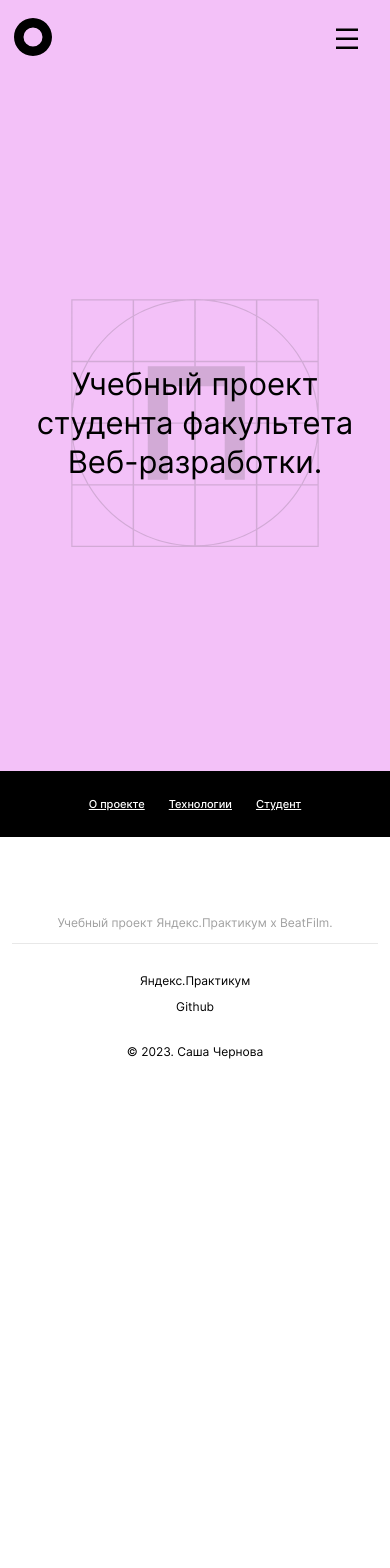
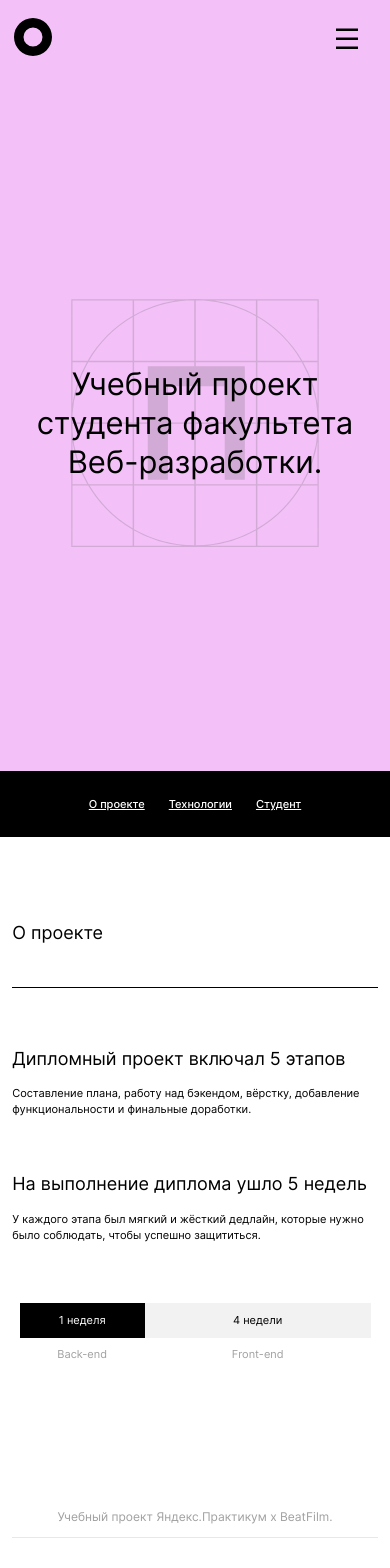
Before and after one commit to Ragna-A4/movies-explorer-frontend, a React (Create React App) app: page / in a window 390 px wide. Shown: the top 1568 px of the page. Before the commit the page ends 1079 px from the top, so only its background shows below. Built offline with nearby package versions, Linux system fonts and the light colour scheme.

Commit message:
feat: add aboutproject component

```diff
--- /dev/null
+++ b/src/components/Main/AboutProject/AboutProject.css
@@ -0,0 +1,203 @@
+.aboutProject {
+  display: flex;
+  align-items: flex-start;
+  flex-direction: column;
+  max-height: 608px;
+  margin: 0;
+  padding: 0;
+}
+
+@media screen and (max-width: 1279px) {
+  .aboutProject {
+    max-height: 585px;
+  }
+}
+
+@media screen and (max-width: 767px) {
+  .aboutProject {
+    max-height: 641px;
+  }
+}
+
+.aboutProject__title-container {
+  width: 90%;
+  border-bottom: 1px solid rgba(0, 0, 0, 1);
+  display: flex;
+  justify-content: flex-start;
+  padding: 0 0 23px 0;
+  margin: 110px auto 0;
+}
+
+@media screen and (max-width: 1279px) {
+  .aboutProject__title-container {
+    margin-top: 90px;
+  }
+}
+
+@media screen and (max-width: 767px) {
+  .aboutProject__title-container {
+    width: 93.7%;
+    padding-bottom: 28px;
+    margin-top: 70px;
+  }
+}
+
+.aboutProject__title {
+  line-height: 26.63px;
+  font-size: 22px;
+  font-weight: 400;
+}
+
+@media screen and (max-width: 767px) {
+  .aboutProject__title {
+    line-height: 21.78px;
+    font-size: 18px;
+  }
+}
+
+.aboutProject__description {
+  width: 90%;
+  display: flex;
+  justify-content: flex-start;
+  flex-direction: row;
+  justify-content: space-between;
+  gap: 40px;
+  margin: 70px auto 0;
+}
+@media screen and (max-width: 1279px) {
+  .aboutProject__description {
+    gap: 30px;
+  }
+}
+
+@media screen and (max-width: 767px) {
+  .aboutProject__description {
+    width: 93.7%;
+    flex-direction: column;
+    margin-top: 60px;
+    gap: 56px;
+  }
+}
+.aboutProject__block {
+  display: flex;
+  flex-direction: column;
+  gap: 26px;
+  padding: 0;
+  margin: 0;
+}
+
+@media screen and (max-width: 1279px) {
+  .aboutProject__block {
+    gap: 22px;
+  }
+}
+
+@media screen and (max-width: 767px) {
+  .aboutProject__block {
+    gap: 16px;
+  }
+}
+
+.aboutProject__subtitle {
+  line-height: 24.2px;
+  font-size: 20px;
+  font-weight: 400;
+}
+
+@media screen and (max-width: 767px) {
+  .aboutProject__subtitle {
+    line-height: 21.78px;
+    font-size: 18px;
+  }
+}
+
+.aboutProject__text {
+  margin: 0 auto;
+  line-height: 20px;
+  font-size: 14px;
+  font-weight: 400;
+}
+
+@media screen and (max-width: 1279px) {
+  .aboutProject__text {
+    line-height: 18px;
+    font-size: 12px;
+  }
+}
+
+@media screen and (max-width: 767px) {
+  .aboutProject__text {
+    line-height: 16px;
+    font-size: 11px;
+  }
+}
+
+.aboutProject__timeline-container {
+  width: 90%;
+  margin: 110px auto;
+  padding: 0;
+  display: grid;
+  grid-template-columns: 1fr 4fr;
+  grid-template-rows: 36px 31px;
+}
+
+@media screen and (max-width: 1279px) {
+  .aboutProject__timeline-container {
+    margin: 93px auto 90px;
+    grid-template-columns: 1fr 3.7fr;
+  }
+}
+
+@media screen and (max-width: 767px) {
+  .aboutProject__timeline-container {
+    margin: 60px auto 69px;
+    grid-template-columns: 1fr 1.8fr;
+    grid-template-rows: 35px 24px;
+  }
+}
+
+.aboutProject__timeline-schale {
+  background-color: #f2f2f2;
+  padding-top: 9px;
+  line-height: 16.94px;
+  font-size: 14px;
+  font-weight: 400;
+  text-align: center;
+}
+
+@media screen and (max-width: 767px) {
+  .aboutProject__timeline-schale {
+    padding-top: 11px;
+    line-height: 13.31px;
+    font-size: 11px;
+  }
+}
+
+.aboutProject__timeline-schale_theme_dark {
+  background-color: #000;
+  color: #fff;
+}
+
+.aboutProject__timeline-title {
+  padding-top: 14px;
+  color: #a0a0a0;
+  line-height: 17px;
+  font-size: 14px;
+  font-weight: 500;
+  text-align: center;
+  margin: 0 auto;
+}
+
+@media screen and (max-width: 1279px) {
+  .aboutProject__timeline-title {
+    font-weight: 400;
+  }
+}
+
+@media screen and (max-width: 767px) {
+  .aboutProject__timeline-title {
+    padding-top: 10px;
+    line-height: 13.31px;
+    font-size: 11px;
+  }
+}
--- /dev/null
+++ b/src/components/Main/AboutProject/AboutProject.js
@@ -0,0 +1,43 @@
+import React from "react";
+
+import "./AboutProject.css";
+
+function AboutProject() {
+  return (
+    <section className="aboutProject" id="aboutProject">
+      <div className="aboutProject__title-container">
+        <h2 className="aboutProject__title">О проекте</h2>
+      </div>
+      <div className="aboutProject__description">
+        <div className="aboutProject__block">
+          <article className="aboutProject__subtitle">
+            Дипломный проект включал 5 этапов
+          </article>
+          <p className="aboutProject__text">
+            Составление плана, работу над бэкендом, вёрстку, добавление
+            функциональности и финальные доработки.
+          </p>
+        </div>
+        <div className="aboutProject__block">
+          <article className="aboutProject__subtitle">
+            На выполнение диплома ушло 5 недель
+          </article>
+          <p className="aboutProject__text">
+            У каждого этапа был мягкий и жёсткий дедлайн, которые нужно было
+            соблюдать, чтобы успешно защититься.
+          </p>
+        </div>
+      </div>
+      <div className="aboutProject__timeline-container">
+        <div className="aboutProject__timeline-schale aboutProject__timeline-schale_theme_dark">
+          1 неделя
+        </div>
+        <div className="aboutProject__timeline-schale">4 недели</div>
+        <p className="aboutProject__timeline-title">Back-end</p>
+        <p className="aboutProject__timeline-title">Front-end</p>
+      </div>
+    </section>
+  );
+}
+
+export default AboutProject;
--- a/src/components/Main/Main.js
+++ b/src/components/Main/Main.js
@@ -3,6 +3,7 @@ import React from "react";
 import HeaderMain from "../Header/HeaderMain";
 import Promo from "./Promo/Promo";
 import NavTab from "./NavTab/NavTab";
+import AboutProject from "./AboutProject/AboutProject";
 import Footer from "../Footer/Footer";
 
 function Main() {
@@ -11,6 +12,7 @@ function Main() {
       <HeaderMain />
       <Promo />
       <NavTab />
+      <AboutProject />
       <Footer />
     </>
   );
--- a/src/components/Main/NavTab/NavTab.js
+++ b/src/components/Main/NavTab/NavTab.js
@@ -6,7 +6,7 @@ function NavTab() {
   return (
     <section className="navTab">
       <nav className="navTab__links-container">
-        <a className="navTab__link" href="#">
+        <a className="navTab__link" href="#aboutProject">
           О проекте
         </a>
         <a className="navTab__link" href="#">
```
